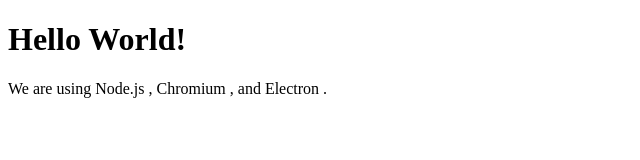
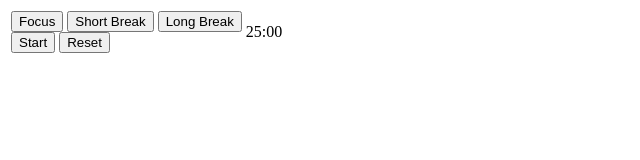
Before and after one commit to ndrcodes/pomodoro, an Electron app: page index.html in a window 800 px wide. Shown: the whole page, without its empty margins (0-640 px from the left). Drawn offline with nearby package versions, Linux system fonts and the light colour scheme.

Commit message:
add logic for focus and rest

```diff
--- a/index.html
+++ b/index.html
@@ -1,15 +1,38 @@
 <!DOCTYPE html>
-<html lang="en">
+<html>
   <head>
     <meta charset="UTF-8">
-    <!-- https://developer.mozilla.org/en-US/docs/Web/HTTP/CSP -->
-    <meta http-equiv="Content-Security-Policy" content="default-src 'self'; script-src 'self'">
-    <title>Hello World!</title>
+    <title>Pomodoro</title>
+    <script src="https://ajax.googleapis.com/ajax/libs/jquery/2.1.1/jquery.min.js"></script>
   </head>
   <body>
-    <h1>Hello World!</h1>
-    We are using Node.js <span id="node-version"></span>,
-    Chromium <span id="chrome-version"></span>,
-    and Electron <span id="electron-version"></span>.
+    <table>
+      <tr>
+        <td>
+          <form>
+            <div>
+              <button class="btn-option" id="option-25m" type="button" value="25" onclick="updateCountDown(this.value)">
+                Focus
+              </button>
+              <button class="btn-option" id="option-5m" type="button" value="1" onclick="updateCountDown(this.value)">
+                Short Break
+              </button>
+              <button class="btn-option" id="option-15m" type="button" value="15" onclick="updateCountDown(this.value)">
+                Long Break
+              </button>
+            </div>
+
+            <button class="btn" id="start" type="button"  onclick="startTimer()">
+              Start
+            </button>
+            <button class="btn" id="reset" type="button" onclick="stopTimer()">
+             Reset
+            </button>
+          </form>
+        </td>
+        <td id="time">25:00</td>
+      </tr>
+    </table>
   </body>
+  <script src="./renderer.js"></script>
 </html>
--- /dev/null
+++ b/renderer.js
@@ -0,0 +1,56 @@
+var globalInterval;
+var globalTime = 25
+
+function toTimeString(seconds) {
+  const time = (new Date(seconds * 1000)).toUTCString().match(/(\d\d:\d\d:\d\d)/)[0];
+  return time.split(':').splice(1).join(':');
+}
+
+function startTimer() {
+  var element = document.getElementById('time')
+  var duration = element.textContent;
+  var time = duration.split(':');
+  var seconds = (+time[0]) * 60 + (+time[1]);
+
+  setAllButtonsDisabled(true)
+
+  globalInterval = setInterval(function() {
+    seconds--;
+    if (seconds >= 0) {
+      element.setHTMLUnsafe(toTimeString(seconds));
+    }
+    if (seconds === 0) {
+      if (globalTime === 25) {
+        alert('Time for a break!');
+      } else {
+        alert('Time to work!');
+      }
+      clearInterval(seconds);
+      setAllButtonsDisabled(false)
+      updateCountDown(globalTime)
+    }
+  }, 1000);
+}
+
+function stopTimer() {
+  var element = document.getElementById('time')
+  clearInterval(globalInterval);
+  element.setHTMLUnsafe(toTimeString(globalTime*60));
+  setAllButtonsDisabled(false)
+}
+
+function updateCountDown(timeInMinutes) {
+  var nextElem = document.getElementById('time')
+  nextElem.setHTMLUnsafe(toTimeString(timeInMinutes*60));
+  globalTime = timeInMinutes
+}
+
+function setAllButtonsDisabled(disable) {
+  document.getElementById("start").disabled = disable;
+  const allOptionButton = document.querySelectorAll(".btn-option")
+  for (let i = 0; i < allOptionButton.length; i++) {
+    allOptionButton[i].disabled = disable;
+  }
+
+  document.getElementById("reset").disabled = !disable;
+}
```
